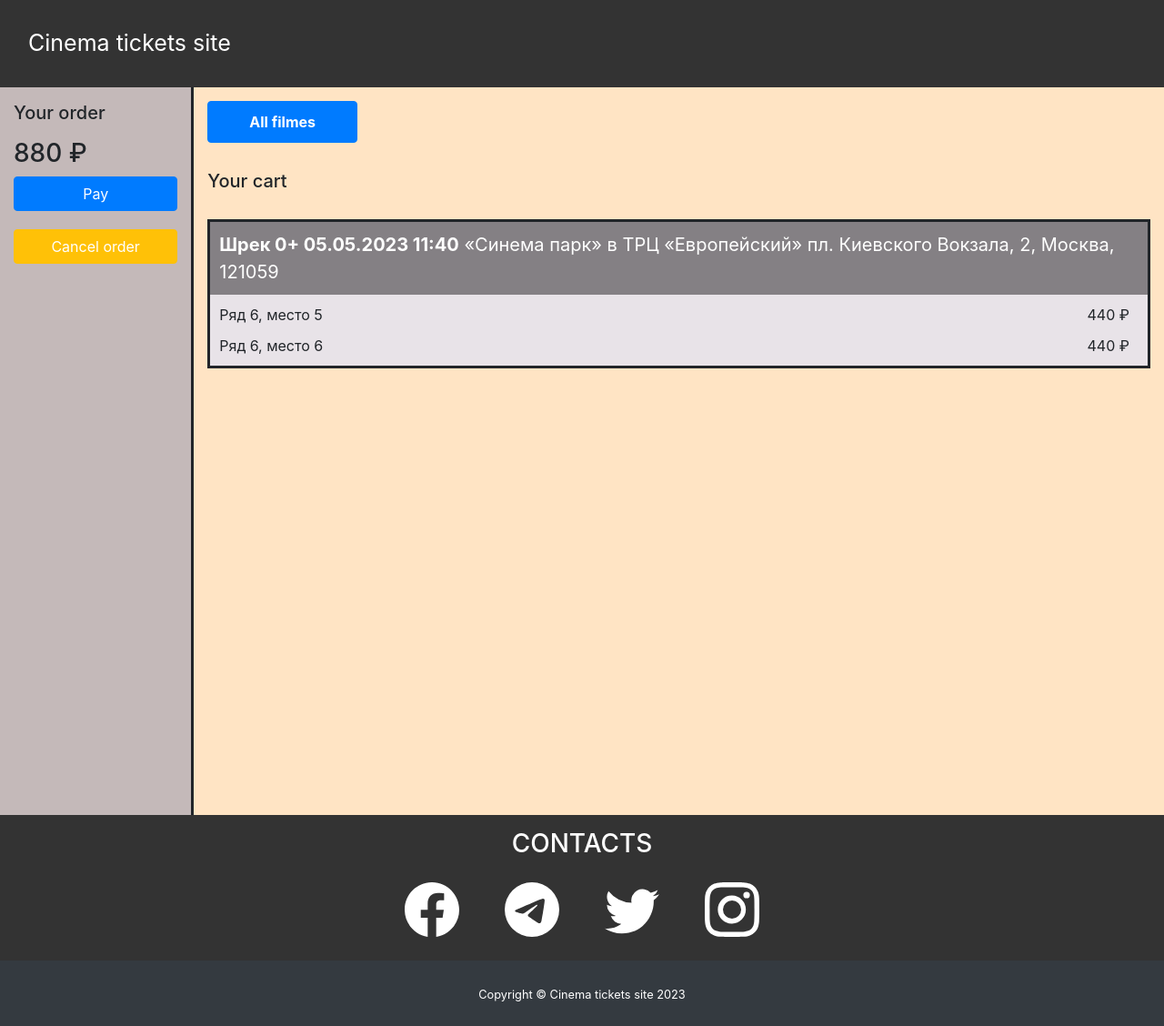
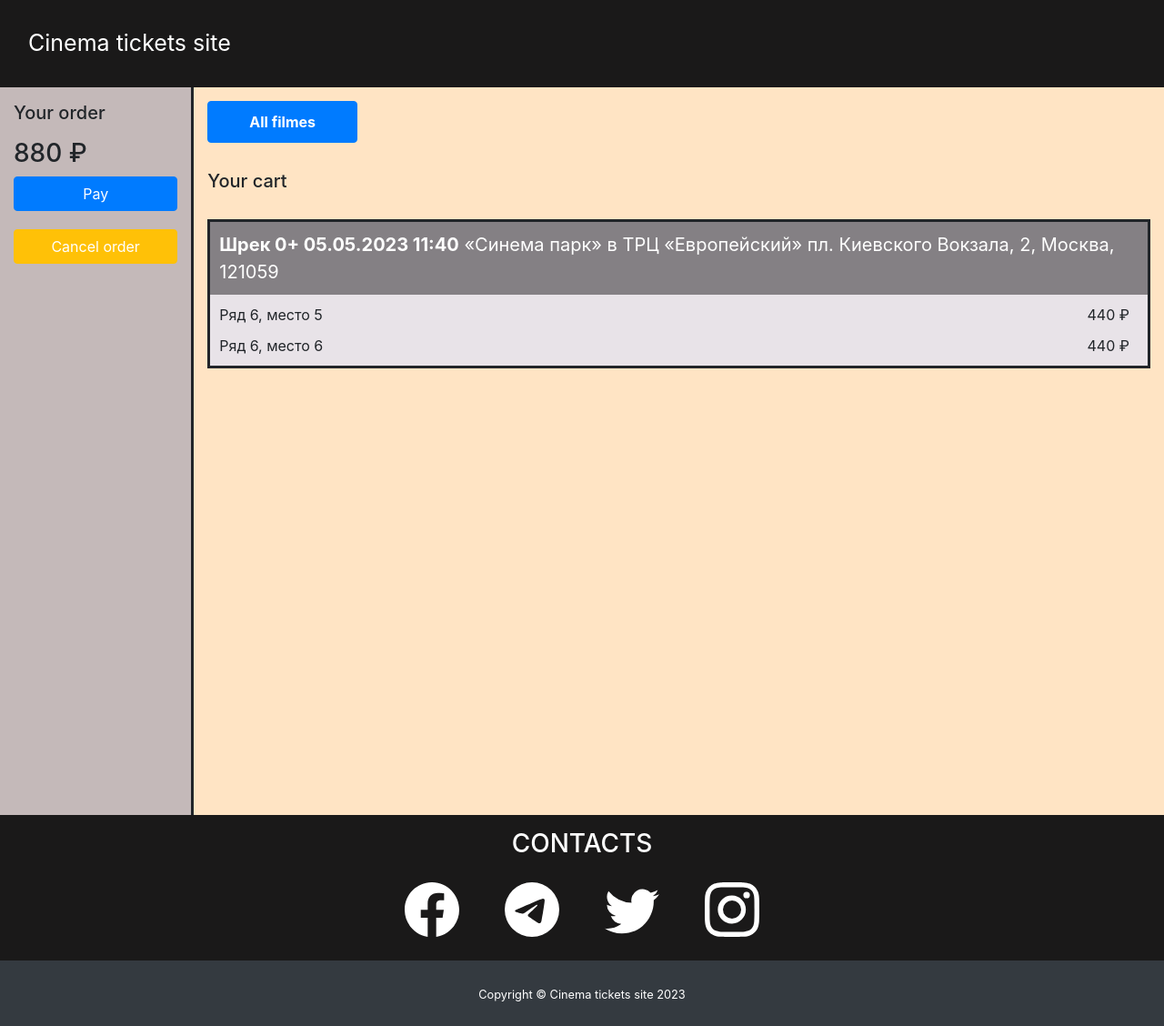
Before and after one commit to IlyaKyazimov/cinema_tickets, an Angular app in the folder front-end/: page /cart in a window 1280 px wide. Shown: the whole page at 91% size. Built offline with nearby package versions, Linux system fonts and the light colour scheme.

Commit message:
design changes

```diff
--- a/front-end/src/app/seances/seances.component.css
+++ b/front-end/src/app/seances/seances.component.css
@@ -14,9 +14,16 @@
 
 .movie-description {
     background-color: white;
+    font-size: 20px;
     border: solid;
     padding: 15px;
     margin-right: 10px;
+}
+
+@media(max-width: 1200px) {
+    .movie-description {
+        font-size: 12px;
+    }
 }
 
 .seances {
@@ -30,12 +37,6 @@
     margin-right: 8px;
     max-width: 100%;
 }
-
-/* @media(max-width: 1300px) {
-    .seance {
-        max-width: 100%;
-    }
-} */
 
 .cinema-info {
     background-color: rgb(132, 128, 132);
--- a/front-end/src/styles.css
+++ b/front-end/src/styles.css
@@ -16,7 +16,7 @@ body {
 
 footer {
     /* background-color: #37bc8c; */
-    background-color: #333;
+    background-color: #1a1919;
     color: white;
     height: 10rem;
 }
@@ -27,11 +27,11 @@ footer {
 
 header {
     height: 6rem;
-    background-color: #333;
+    background-color: #1a1919;
 }
 
 .navbar {
-    background-color: #333;
+    background-color: #1a1919;
     color: white;
     top: 0;
     height: 6rem;
```
